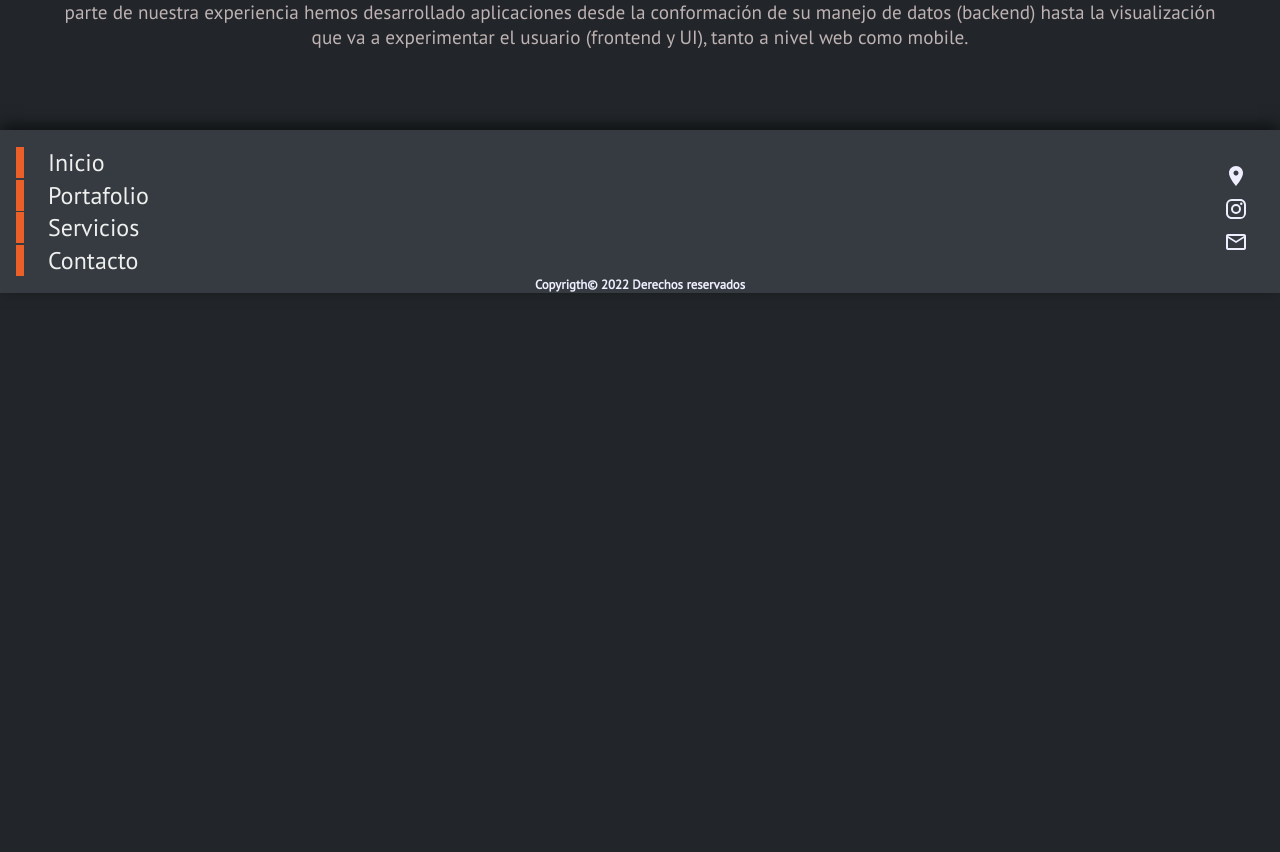
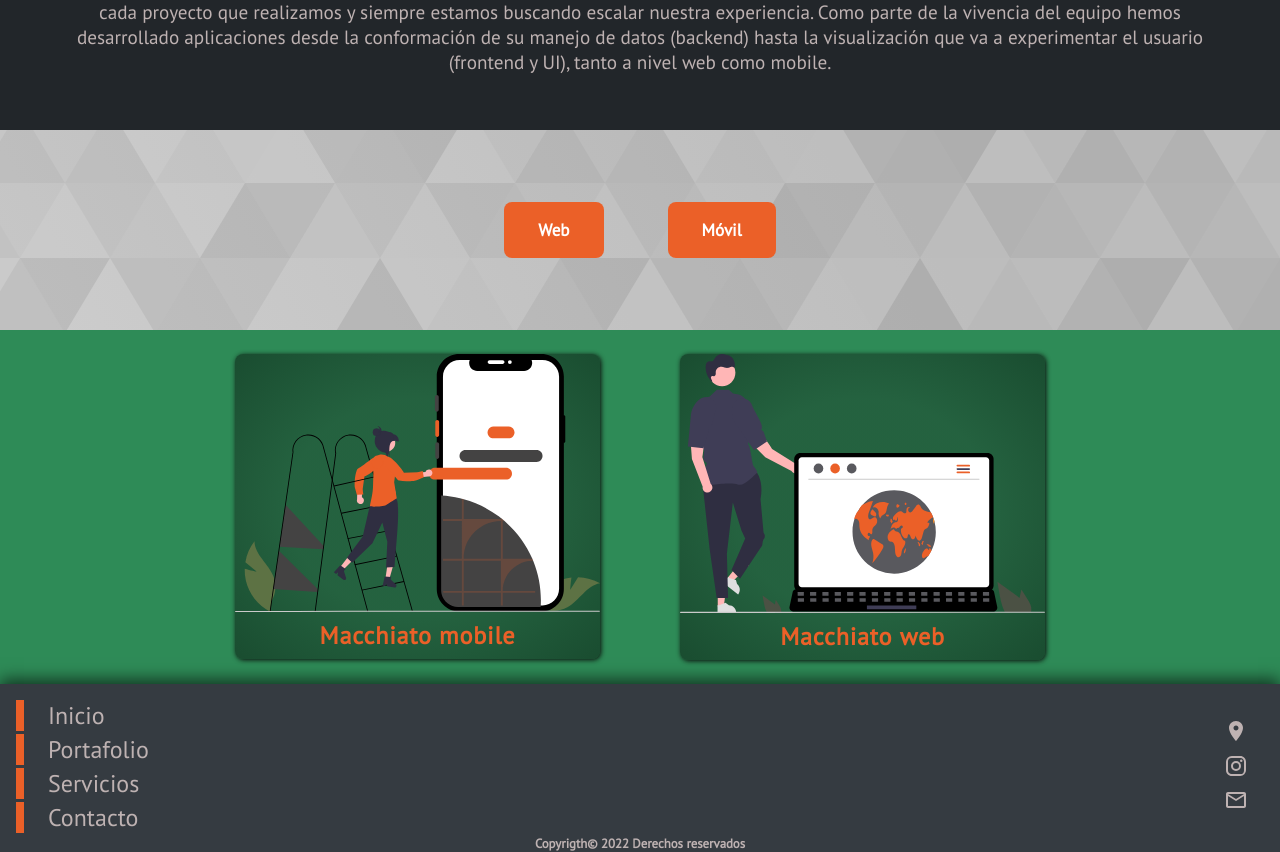
Before and after one commit to FedericoOlguin/AlomWeb, a React (Create React App) app in the folder frontend/: page /portfolio in a window 1280 px wide. Shown: the part 842-1694 px from the top of the page. Before the commit the page ends 1135 px from the top, so only its background shows below. Built offline with nearby package versions, Linux system fonts and the light colour scheme.

Commit message:
Card y servicies casi listos

```diff
--- a/frontend/src/Pages/Portfolio/Portfolio.jsx
+++ b/frontend/src/Pages/Portfolio/Portfolio.jsx
@@ -1,6 +1,7 @@
 import React from "react";
 import "./portfolio.css";
 import SvgService from "../../Media/services.svg";
+import Card from "../../components/Cards/cards";
 
 function Portfolio() {
   return (
@@ -17,17 +18,26 @@
       </div>
 
       <div className="div__portfolio-parrafo">
-        <h2 className="portfolio_subtitulo">
-          Álom
-        </h2>
+        <h2 className="portfolio__subtitulo">Álom</h2>
         <p className="portfolio__parrafo">
-          Somos una empresa que nace como idea de emprendimiento de un grupo de
-          amigos y forma soluciones de software a nivel internacional. Como
-          parte de nuestra experiencia hemos desarrollado aplicaciones desde la
-          conformación de su manejo de datos (backend) hasta la visualización
-          que va a experimentar el usuario (frontend y UI), tanto a nivel web
-          como mobile.
+          Somos una empresa que nace de la visión de un grupo de amigos y su
+          pasión por la programación. Construimos soluciones de Software de forma
+          inteligente, orientadas a las necesidades y requerimientos del cliente
+          cuidando siempre la experiencia del usuario. Estamos comprometidos con
+          cada proyecto que realizamos y siempre estamos buscando escalar
+          nuestra experiencia. Como parte de la vivencia del equipo hemos
+          desarrollado aplicaciones desde la conformación de su manejo de datos
+          (backend) hasta la visualización que va a experimentar el usuario
+          (frontend y UI), tanto a nivel web como mobile.
         </p>
+      </div>
+      <div id="div__portfolio-filtros">
+        <button className="button__portfolio">Web</button>
+        <button className="button__portfolio">Móvil</button>
+      </div>
+      <div id="div__portfolio-cartas">
+        <Card />
+
       </div>
     </>
   );
--- a/frontend/src/Pages/Portfolio/portfolio.css
+++ b/frontend/src/Pages/Portfolio/portfolio.css
@@ -44,7 +44,56 @@
   color: var(--colorParrafoSecundario);
 }
 
-.portfolio_subtitulo{
+.portfolio__subtitulo{
   color: var(--colorPrincipal);
   font-size: var(--h2Custom);
 }
+
+#div__portfolio-filtros{
+  background-color: rgba(255, 0, 0, 0);
+  width: 100%;
+  height: 25vh;
+  display: flex;
+  justify-content: center;
+  align-items: center;
+}
+
+.button__portfolio{
+background-image: linear-gradient(
+    to right bottom,
+    #eb6028,
+
+    #eb6028
+  );
+  background-size: 800% 400%;
+  padding: 1em 2em;
+  display: inline-block;
+  border: none;
+  border-radius: 8px;
+  font-size: 17px;
+  font-weight: 700;
+  color: white;
+  margin: 0 2rem;
+  transition: all 0.5s ease-in-out;
+  /* animation: gradient 5s infinite cubic-bezier(0.62, 0.28, 0.23, 0.99) both; */
+}
+
+.button__portfolio:hover {
+  animation: gradient 3s infinite;
+  transform: scale(1.01);
+  cursor: pointer;
+}
+
+.button__portfolio:active {
+  animation: gradient 3s infinite;
+  transform: scale(0.9);
+}
+
+#div__portfolio-cartas{
+  display: flex;
+  width: 100%;
+  min-height: 40vh;
+  flex-wrap: wrap;
+  background-color: seagreen;
+  justify-content: center;
+}
--- a/frontend/src/Variables.css
+++ b/frontend/src/Variables.css
@@ -6,7 +6,7 @@
   --colorTexto: #495057;
   --hiCustom: 3.1rem;
   --h2Custom: 2rem;
-  --h3Custom: 1rem;
+  --h3Custom: 1.5rem;
   --h4Custom: 0.8rem;
   --pCustom: 1.5rem;
 }
--- /dev/null
+++ b/frontend/src/components/Cards/cards.css
@@ -0,0 +1,108 @@
+@import "../../Variables.css";
+
+.card {
+  display: flex;
+  flex-direction: column;
+  margin: 1.5rem 2.5rem;
+  width: 365px;
+  height: 100%;
+  background: radial-gradient(
+    rgba(17, 17, 17, 0.336) 50%,
+    rgba(0, 0, 0, 0.452) 100%
+  );
+  overflow: hidden;
+  position: relative;
+  border-radius: 8px;
+  box-shadow: 1px 1px 5px #0a0a0a;
+}
+
+
+.img-card {
+  width: 100%;
+  height: 85%;
+  object-fit: cover;
+}
+
+.card:hover .img-card{
+    transform: scale(1.02);
+    cursor: pointer;
+}
+
+.description {
+  width: 100%;
+  text-align: center;
+  display: flex;
+  justify-content: center;
+  align-items: center;
+}
+
+
+.div-h3{
+  width: 100%;
+  display: flex;
+  justify-content: center;
+  align-items: center;
+}
+
+.description-h3{
+  color: var(--colorPrincipal);
+  font-size: var(--h3Custom);
+  letter-spacing: .890px;
+  text-align: center;
+  padding: .5rem;
+}
+
+.boton-city{
+  position: absolute;
+  top: 2rem;
+  right: 1rem;
+  opacity: 0;
+  background-image: linear-gradient(
+    to right bottom,
+    #eb6028,
+
+    #eb6028
+  );
+  background-size: 800% 400%;
+  padding: 1em 2em;
+  display: inline-block;
+  border: none;
+  border-radius: 8px;
+  font-size: 17px;
+  font-weight: 700;
+  color: white;
+  margin: 0 2rem;
+  transition: all 0.5s ease-in-out;
+  cursor: pointer;
+}
+
+
+
+.card:hover .description>.boton-city{
+  opacity: 1;
+  color: var(--colorParrafoSecundario);
+}
+
+/*
+
+.card:hover .description .boton-city {
+  opacity: 1;
+}
+
+.description .boton-city{
+    color: #fff;
+    background-color: #006d77;
+    display: inline-block;
+    padding: .3rem .5rem;
+    text-decoration: none;
+    border-radius: .5rem;
+    opacity: 0;
+    transition: all 0.3s ease-out 0.4;
+    font-size: 1.2rem;
+    border: none;
+}
+
+.description .boton-city:hover{
+    background: #83c5be;
+    color: #000 !important;
+} */
--- /dev/null
+++ b/frontend/src/components/Cards/cards.jsx
@@ -0,0 +1,40 @@
+import React from "react";
+import "./cards.css";
+import imgCel from "../../Media/cel.svg";
+import imgWeb from "../../Media/web.svg";
+import ArrowRightAltIcon from "@mui/icons-material/ArrowRightAlt";
+
+function Card() {
+  return (
+    <>
+      <div className="card">
+        <img src={imgCel} alt="Producto" className="img-card" />
+
+        <div className="description">
+          <div className="div-h3">
+            <h3 className="description-h3">Macchiato mobile</h3>
+          </div>
+          <button className="boton-city">
+            Demo
+            <ArrowRightAltIcon />
+          </button>
+        </div>
+      </div>
+
+      <div className="card">
+        <img src={imgWeb} alt="Producto" className="img-card" />
+
+        <div className="description">
+          <div className="div-h3">
+            <h3 className="description-h3">Macchiato web</h3>
+          </div>
+          <button className="boton-city">
+            Demo
+            <ArrowRightAltIcon />
+          </button>
+        </div>
+      </div>
+    </>
+  );
+}
+export default Card;
--- a/frontend/src/components/Footer/Footer.jsx
+++ b/frontend/src/components/Footer/Footer.jsx
@@ -14,7 +14,7 @@
       <div className="divNavFooter">
         <ul>
           <li className=""><LinkRouter className="footerNav" aria-current="page" to={"/"}>Inicio</LinkRouter></li>
-          <li className=""><LinkRouter className="footerNav " to={"/shop"}>Portafolio</LinkRouter></li>
+          <li className=""><LinkRouter className="footerNav " to={"/portfolio"}>Portafolio</LinkRouter></li>
           <li><LinkRouter className="footerNav" to={"/signIn"}>Servicios</LinkRouter></li>
           <li><LinkRouter className="footerNav" to={"/signUp"}>Contacto</LinkRouter></li>
 
--- a/frontend/src/components/Footer/footer.css
+++ b/frontend/src/components/Footer/footer.css
@@ -42,7 +42,7 @@
 
   .iconFooter {
     width: 3rem;
-    color: #efeefe;
+    color: var(--colorParrafoSecundario);
   }
   .iconFooter:hover{
       color: var(--colorPrincipal);
@@ -56,7 +56,7 @@
 
   .footerNav {
     font-size: 1.5rem;
-    color: #efefee !important;
+    color: var(--colorParrafoSecundario);
     padding: 0 2rem;
     list-style-type: none;
     text-decoration: none;
@@ -69,10 +69,12 @@
     flex-direction: column;
     transition: all 0.5s;
     text-align: center;
+    margin-bottom: .199rem;
   }
 
   .footerNav:hover {
     background-color: #000 !important;
+    color: #fff;
   }
 
   .footerNav::before {
@@ -97,7 +99,7 @@
   }
 
   .divCopy {
-    color: #efeefe !important;
+    color: var(--colorParrafoSecundario) !important;
     display: block;
     width: 100%;
     position: absolute;
```
Also changed, not shown: frontend/src/Media/cel.svg (added), frontend/src/Media/web.svg (added).
